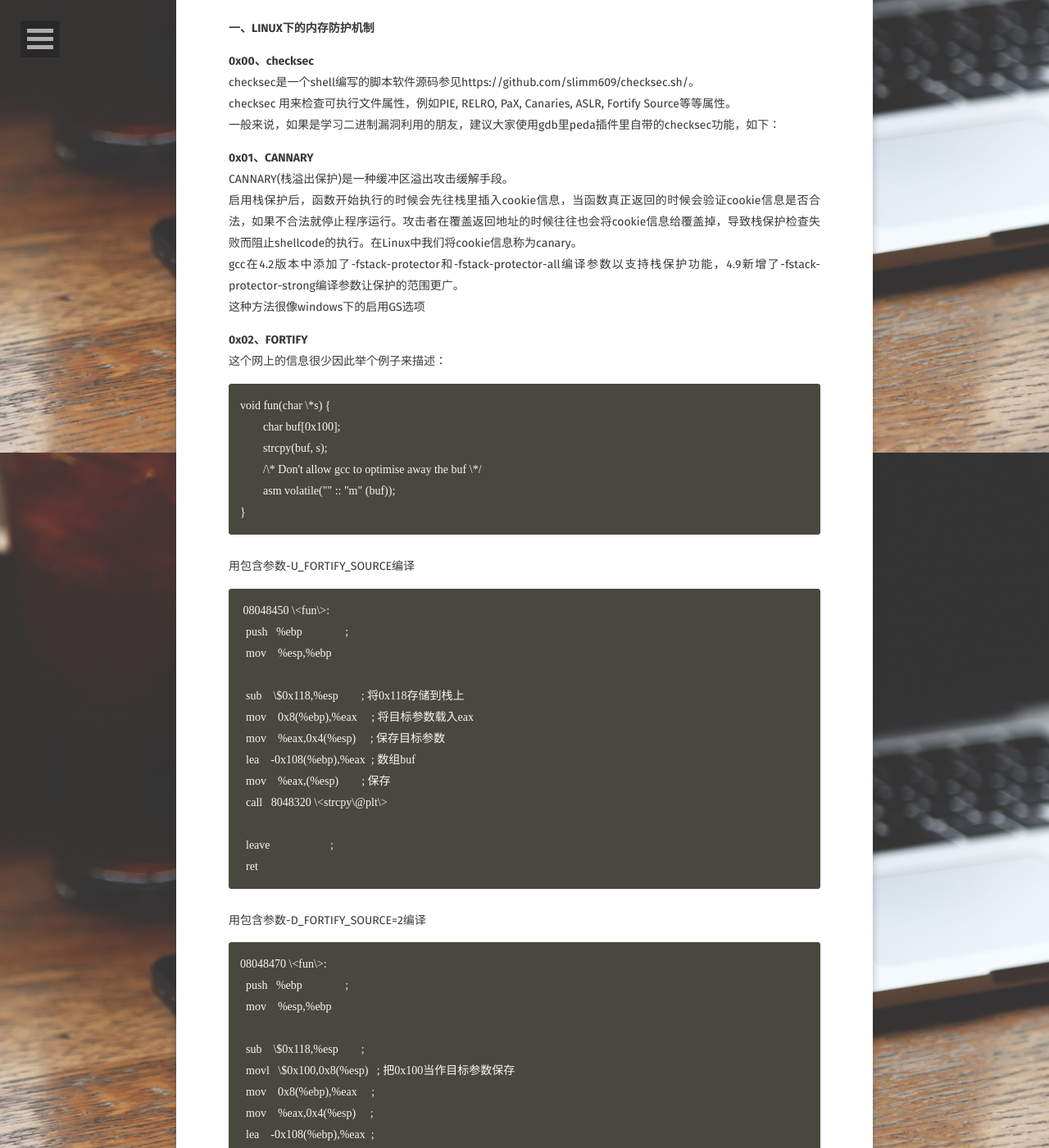
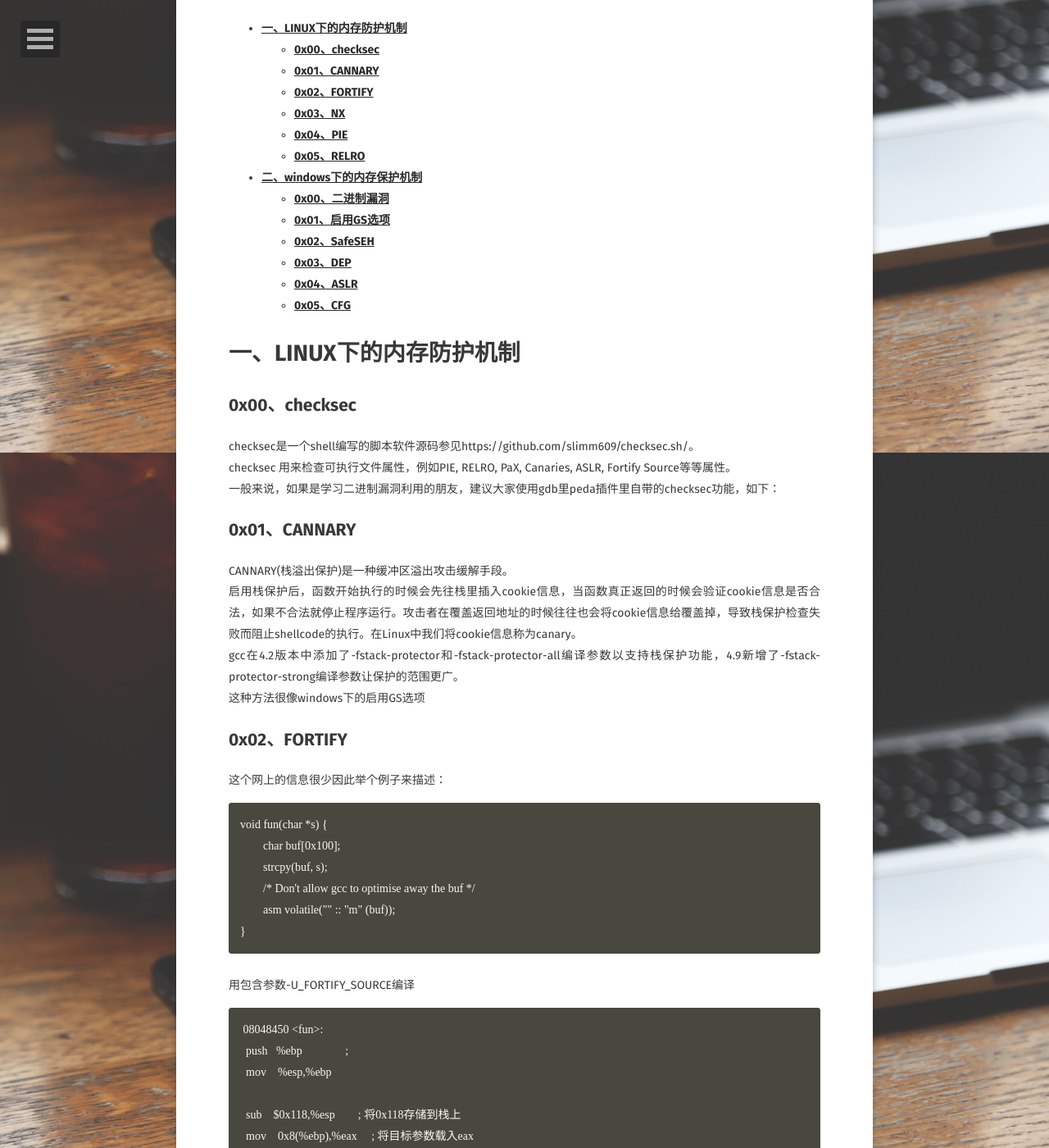
Before and after one commit to tearorca/tearorca.github.io, a Jekyll site: the page built from _posts/2018-11-28-Linux和Windows保护机制.md, in a window 1280 px wide and 1400 px high, scrolled down 348 px. Shown: the whole window at 82% size. Built offline with Jekyll 4.4.1, drawn with Linux system fonts in a browser that asks for light colours; some web fonts are replaced; comment, search, counter and statistics services are not loaded; some of the changed text lies outside the part shown.

Commit message:
Update 2018-11-28-Linux和Windows保护机制.md

```diff
--- a/_posts/2018-11-28-Linux和Windows保护机制.md
+++ b/_posts/2018-11-28-Linux和Windows保护机制.md
@@ -15,59 +15,59 @@ excerpt: Linux和Windows保护机制，可以checksec查看
 
 
 
-**一、LINUX下的内存防护机制**
+# **一、LINUX下的内存防护机制**
 
-**0x00、checksec**
+## **0x00、checksec**
 checksec是一个shell编写的脚本软件源码参见https://github.com/slimm609/checksec.sh/。
 checksec 用来检查可执行文件属性，例如PIE, RELRO, PaX, Canaries, ASLR, Fortify
 Source等等属性。
 一般来说，如果是学习二进制漏洞利用的朋友，建议大家使用gdb里peda插件里自带的checksec功能，如下：
 
-**0x01、CANNARY**
+## **0x01、CANNARY**
 CANNARY(栈溢出保护)是一种缓冲区溢出攻击缓解手段。
 启用栈保护后，函数开始执行的时候会先往栈里插入cookie信息，当函数真正返回的时候会验证cookie信息是否合法，如果不合法就停止程序运行。攻击者在覆盖返回地址的时候往往也会将cookie信息给覆盖掉，导致栈保护检查失败而阻止shellcode的执行。在Linux中我们将cookie信息称为canary。
 gcc在4.2版本中添加了-fstack-protector和-fstack-protector-all编译参数以支持栈保护功能，4.9新增了-fstack-protector-strong编译参数让保护的范围更广。
 这种方法很像windows下的启用GS选项
 
-**0x02、FORTIFY**
+## **0x02、FORTIFY**
 这个网上的信息很少因此举个例子来描述：
 
-	void fun(char \*s) {
+	void fun(char *s) {
 	        char buf[0x100];
 	        strcpy(buf, s);
-	        /\* Don't allow gcc to optimise away the buf \*/
+	        /* Don't allow gcc to optimise away the buf */
 	        asm volatile("" :: "m" (buf));
 	}
 
 用包含参数-U_FORTIFY_SOURCE编译
 
-	 08048450 \<fun\>:
+	 08048450 <fun>:
 	  push   %ebp               ;
 	  mov    %esp,%ebp
 
-	  sub    \$0x118,%esp        ; 将0x118存储到栈上
+	  sub    $0x118,%esp        ; 将0x118存储到栈上
 	  mov    0x8(%ebp),%eax     ; 将目标参数载入eax
 	  mov    %eax,0x4(%esp)     ; 保存目标参数
 	  lea    -0x108(%ebp),%eax  ; 数组buf
 	  mov    %eax,(%esp)        ; 保存
-	  call   8048320 \<strcpy\@plt\>
+	  call   8048320 <strcpy@plt>
 
 	  leave                     ;
 	  ret
 
 用包含参数-D_FORTIFY_SOURCE=2编译
 
-	08048470 \<fun\>:
+	08048470 <fun>:
 	  push   %ebp               ;
 	  mov    %esp,%ebp
 
-	  sub    \$0x118,%esp        ;
-	  movl   \$0x100,0x8(%esp)   ; 把0x100当作目标参数保存
+	  sub    $0x118,%esp        ;
+	  movl   $0x100,0x8(%esp)   ; 把0x100当作目标参数保存
 	  mov    0x8(%ebp),%eax     ;
 	  mov    %eax,0x4(%esp)     ;
 	  lea    -0x108(%ebp),%eax  ;
 	  mov    %eax,(%esp)        ;
-	  call   8048370 \<__strcpy_chk\@plt\>
+	  call   8048370 <__strcpy_chk@plt>
 
 	  leave                      ;
 	  ret
@@ -75,7 +75,7 @@ gcc在4.2版本中添加了-fstack-protector和-fstack-protector-all编译参数
 我们可以看到gcc生成了一些附加代码，通过对数组大小的判断替换strcpy, memcpy,
 memset等函数名，达到防止缓冲区溢出的作用。
 
-**0x03、NX**
+## **0x03、NX**
 NX即No-eXecute（不可执行）的意思，NX的基本原理是将数据所在内存页标识为不可执行，当程序溢出成功转入shellcode时，程序会尝试在数据页面上执行指令，此时CPU就会抛出异常，而不是去执行恶意指令。和windows下的DEP原理相同。
 关于NX的绕过方式在linux叫做Ret2libc，与WINDOWS下的ROP大相径庭。
 既然注入Shellcode无法执行，进程和动态库的代码段怎么也要执行吧，具有可执行属性，那攻击者能否利用进程空间现有的代码段进行攻击，答案是肯定的。
@@ -85,7 +85,7 @@ X86
 这种攻击方法称之为ret2libc，即return-to-libc，返回到系统库函数执行 的攻击方法。
 有关ret2libc的攻击方式可以参考http://blog.csdn.net/linyt/article/details/43643499。
 
-**0x04、PIE**
+## **0x04、PIE**
 一般情况下NX和地址空间分布随机化会同时工作。在linux下内存空间随机化被称作PIE。
 内存地址随机化机制，有以下三种情况0 - 表示关闭进程地址空间随机化。1 -
 表示将mmap的基址，stack和vdso页面随机化。2 -
@@ -96,7 +96,7 @@ Built as PIE：位置独立的可执行区域（position-independent
 executables）。这样使得在利用缓冲溢出和移动**操作系统**中存在的其他内存崩溃缺陷时采用面向返回的编程（return-oriented
 programming）方法变得难得多。
 
-**0x05、RELRO**
+## **0x05、RELRO**
 在Linux系统安全领域数据可以写的存储区就会是攻击的目标,尤其是存储函数指针的区域.
 所以在安全防护的角度来说尽量减少可写的存储区域对安全会有极大的好处.
 GCC, GNU linker以及Glibc-dynamic linker一起配合实现了一种叫做relro的技术: read
@@ -109,9 +109,9 @@ Offset Table）攻击。
 
 
 
-二、windows下的内存保护机制
+# **二、windows下的内存保护机制**
 
-0x00、二进制漏洞
+## **0x00、二进制漏洞**
 二进制漏洞是可执行文件（PE、ELF文件等）因编码时考虑不周，造成的软件执行了非预期的功能。二进制漏洞早期主要以栈溢出为主。
 我们都知道在C语言中调用一个函数，在编译后执行的是CALL指令,CALL指令会执行两个操作：
 （1）、将CALL指令之后下一条指令入栈。
@@ -129,7 +129,7 @@ shellcode存好了，返回地址也可控，如果将返回地址改写为shell
 esp指令地址，将返回地址改成jmp
 esp的地址，就可以实现控制程序执行流程跳转到栈上执行shellcode。
 
-0x01、启用GS选项
+## **0x01、启用GS选项**
 启用GS选项是在编辑器中可以启用的一项选择。
 启用GS选项之后，会在函数执行一开始先往栈上保存一个数据，等函数返回时候检查这个数据，若不一致则为被覆盖，这样就跳转进入相应的处理过程，不再返回，因此shellcode也就无法被执行，这个值被称为“Security
 cookie”。
@@ -138,17 +138,17 @@ cookie”。
 esp的地址，之后触发异常跳转到esp执行shellcode。
 有关SEH链的的技术可以参考http://blog.csdn.net/hustd10/article/details/51167971。
 
-0x02、SafeSEH
+## **0x02、SafeSEH**
 SafeSEH是在程序编译的时候，就将所有的异常处理函数进行注册。凡是执行过程中触发异常后，都要经过一个检验函数，检查SEH链指向的地址是否在注册的列表中。
 可是再检验函数的逻辑中阻止执行的情况只有在SEH链指向模块（exe、dll）地址的情况下，如果SEH链指向的地址不在这些模块中，那就可以执行了。因此在程序中非模块的数据空间找到jmp
 esp，比方说nls后缀的资源文件等。或者是在支持JS脚本的软件中（浏览器等），通过脚本申请堆空间写入shellcode。
 
-0x03、DEP
+## **0x03、DEP**
 数据执行保护（DEP）指的是堆和栈只有读写权限没有执行权限。
 对抗DEP的方式是将shellcode写入堆栈中，从程序自身的代码去凑到执行VirtualProtect()将shellcode所在内存属性添加上可执行权限，将函数返回值或者SEH链覆盖成代码片段的起始地址。这种利用程序自身碎片绕过DEP的方式被称作ROP，关于ROP的技术细节可以参考http://rickgray.me/2014/08/26/bypass-dep-with-rop-study.html。
 ROP技术是通过拼凑代码碎片执行API，在最开始没有相应辅助工具的时候，构建ROP链是耗时耗力的。随着研究人员的增多，相应的辅助工具也被开发出来，ROP链的构建已经相对容易了。
 
-0x04、ASLR
+## **0x04、ASLR**
 ROP技术的前提是代码片段的地址固定，这样才能知道往函数返回值或者SEH链中填写哪个地址。因此地址空间布局随机化（ASLR）应运而上，ALSR即是让exe、dll的地址全都随机。
 对抗ASLR的方式是暴力把程序空间占满，全铺上shellcode，只要跳转地址没落在已有模块中，落在我们的空间中即可以执行了shellcode，但是这样做无法绕过DEP，这种将程序空间全部占满铺上shellcode的技术被称为堆喷射技术，堆喷射技术只能对抗ASLR，缺无法对抗ASLR+DEP的双重防护。
 ASLR+DEP的双重防护使得大多数软件的漏洞只能造成崩溃，无法稳定利用。将程序空间占满的技术，称之为堆喷射（Heap
@@ -158,7 +158,7 @@ Spraying），这种技术只能应用在可以执行JS等脚本的软件上，
 因为ASLR+DEP的双重防护使得PC上的软件若存在漏洞也无法稳定利用，因为safeSEH技术的存在大多数的软件安全研究者都转向了浏览器+JS，可是因为JS的效率问题，JS也渐渐的使用变少，此时FLASH的AS脚本渐渐进入了人们的视野，而且FLASH不仅仅在windows上，包括Linux和Andriod均可以使用。因此很多的软件安全研究人员转向了浏览器+AS。
 由于二进制漏洞破坏了程序执行流程，因此如果执行了shellcode之后不做其他处理，软件会崩溃掉。通常的做法是shellcode调用ExitProcess退出进程，这样会造成软件打开了闪退掉。而Flash作为浏览器插件的存在，居然发展出很多不卡不闪不挂的漏洞，Flash漏洞利用研究如星火燎原般炽热。因此大多数的浏览器渐渐的不再支持FLASH插件，HTML5动画技术也渐渐的发展起来。
 
-0x05、CFG
+## **0x05、CFG**
 虽然FlASH的漏洞使得其他厂商有点无奈，但是微软并没有停止防守的脚步。微软在Win 8.1
 Update 3以及Win 10中启用了一种抵御内存泄露攻击的新机制，即Control Flow
 Guard(CFG)——控制流防护。这项技术是为了弥补此前不完美的保护机制，例如地址空间布局随机化(ASLR)导致了堆喷射的发展，而数据执行保护(DEP)造成了漏洞利用代码中返回导向编程(ROP)技术的发展。
```
